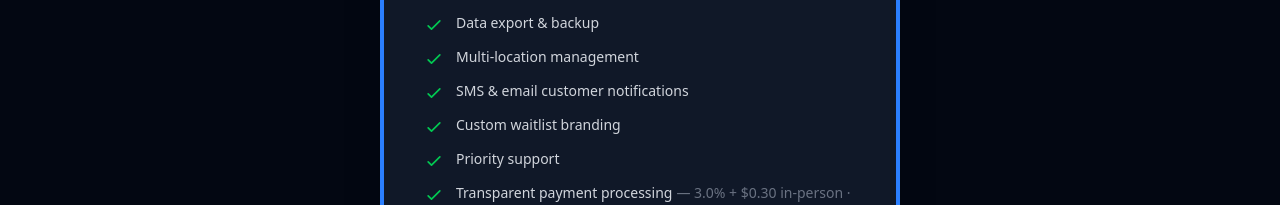
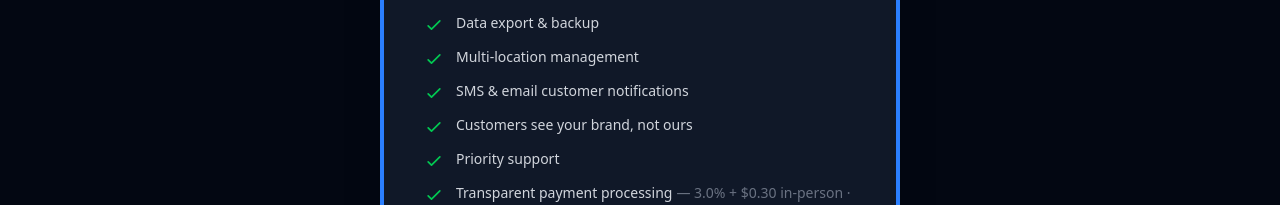
Before and after one commit to asfopoo/barbersBookWeb, a React (Vite) app: page / in a window 1280 px wide. Shown: the part 6689-6894 px from the top of the page. Built offline with nearby package versions, Linux system fonts and the light colour scheme; no server answers.

Commit message:
chore: waitlist improvements

```diff
--- a/src/components/Pricing.tsx
+++ b/src/components/Pricing.tsx
@@ -14,7 +14,7 @@ export default function Pricing() {
     { text: 'Data export & backup' },
     { text: 'Multi-location management' },
     { text: 'SMS & email customer notifications' },
-    { text: 'Custom waitlist branding' },
+    { text: 'Customers see your brand, not ours' },
     { text: 'Priority support' },
     { text: 'Transparent payment processing', note: '3.0% + $0.30 in-person · 3.3% + $0.40 online' },
   ]
```
